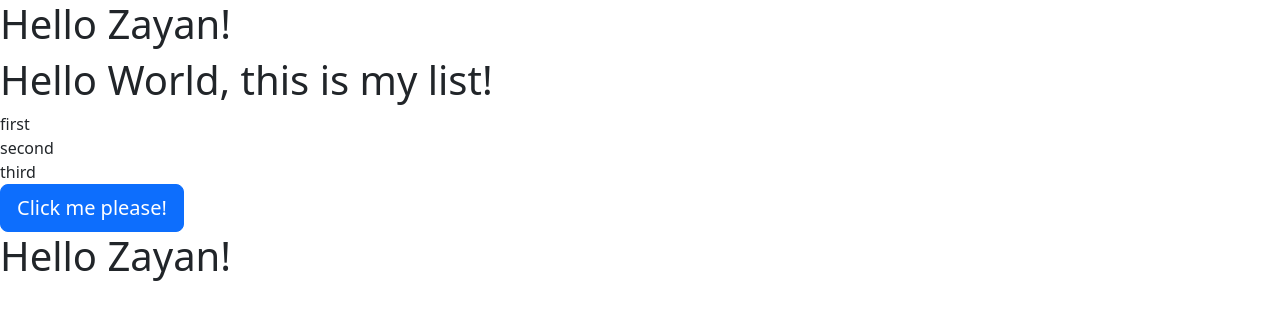
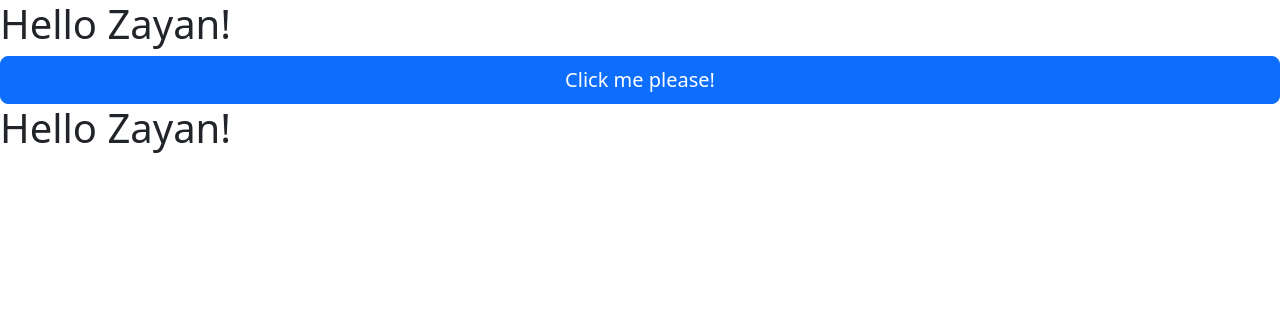
Before and after one commit to zayan-farazi/devsoc-webpage, a React (Vite) app in the folder devsoc-webpage/: page / in a window 1280 px wide. Shown: the top 320 px of the page. Built offline with nearby package versions, Linux system fonts and the light colour scheme.

Commit message:
feature: added css file to start designing the layout of the page

```diff
--- a/devsoc-webpage/src/App.css
+++ b/devsoc-webpage/src/App.css
@@ -0,0 +1,3 @@
+.half {
+    height: 50vh;
+}
--- a/devsoc-webpage/src/App.tsx
+++ b/devsoc-webpage/src/App.tsx
@@ -1,6 +1,5 @@
 // import { useState } from "react";
 import BottomHalf from "./components/BottomHalf";
-import ListGroup from "./components/ListGroup";
 import Message from "./components/Message";
 import SwapButton from "./components/SwapButton";
 import TopHalf from "./components/TopHalf";
@@ -11,14 +10,15 @@ function App() {
 
   return (
     <>
+      <div className="d-flex flex-column vh-100">
         <TopHalf>
           <Message></Message>
-        <ListGroup></ListGroup>
         </TopHalf>
         <SwapButton></SwapButton>
         <BottomHalf>
           <Message></Message>
         </BottomHalf>
+      </div>
     </>
   );
 }
--- a/devsoc-webpage/src/components/TopHalf.tsx
+++ b/devsoc-webpage/src/components/TopHalf.tsx
@@ -7,7 +7,13 @@ interface TopHalfProps {
 function TopHalf({ children }: TopHalfProps) {
   //    using children allows us to add in more elements down the line (photos, texts, lists etc by creating more components
   //    and using them in App.tsx within <TopHalf><TopHalf>)
-  return <>{children}</>;
+  return (
+    <>
+      <div className="half" id="TopHalf">
+        {children}
+      </div>
+    </>
+  );
 }
 
 export default TopHalf;
```
Lines whose indentation alone changed are shown as unchanged.
